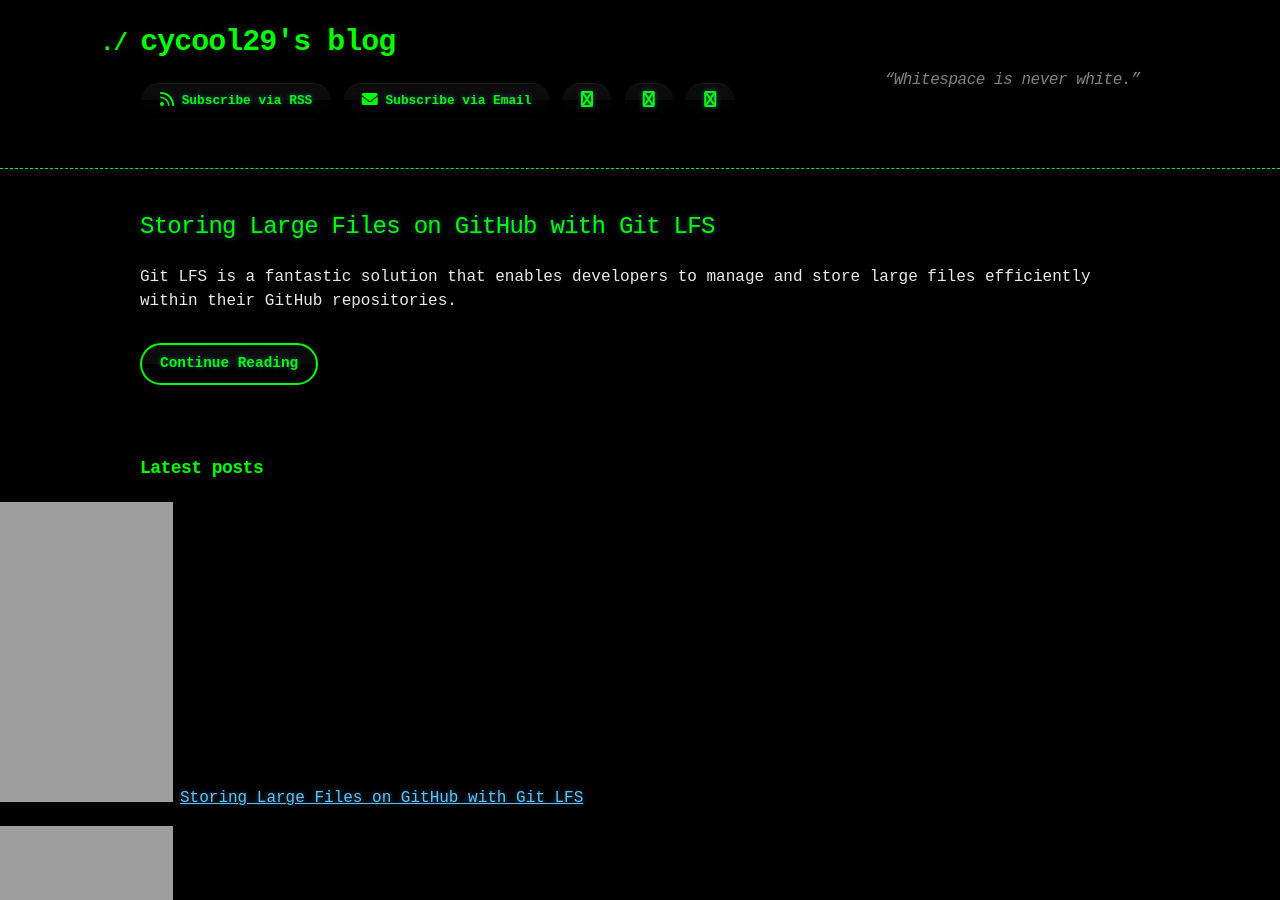
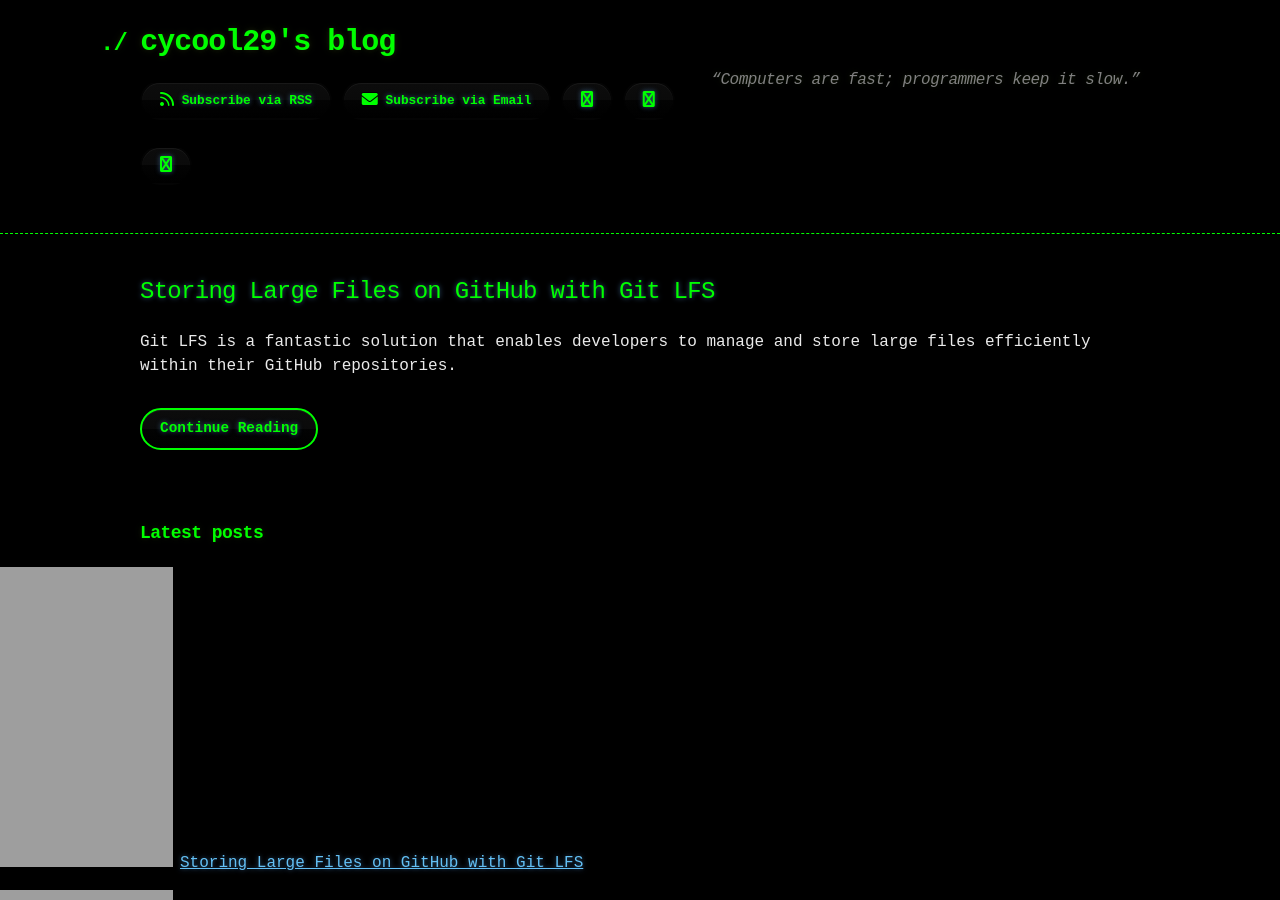
Before and after one commit to cycool29/cycool29.github.io, a Jekyll site: the page built from index.md, in a window 1280 px wide and 900 px high. Built offline with Jekyll 4.4.1, drawn with Linux system fonts in a browser that asks for light colours; a style sheet for code colours, icons or effects is not loaded.

Commit message:
Update quotes

```diff
--- a/_config.yml
+++ b/_config.yml
@@ -1,5 +1,5 @@
 title: cycool29's blog
-description: "“Whitespace is never white.” "
+description: "“Computers are fast; programmers keep it slow.” "
 bio: A high school student. Intermediate in Python, Git, Bash. Learning JavaScript. He/Him. "
 author: cycool29
 url: https://cycool29.github.io
```
